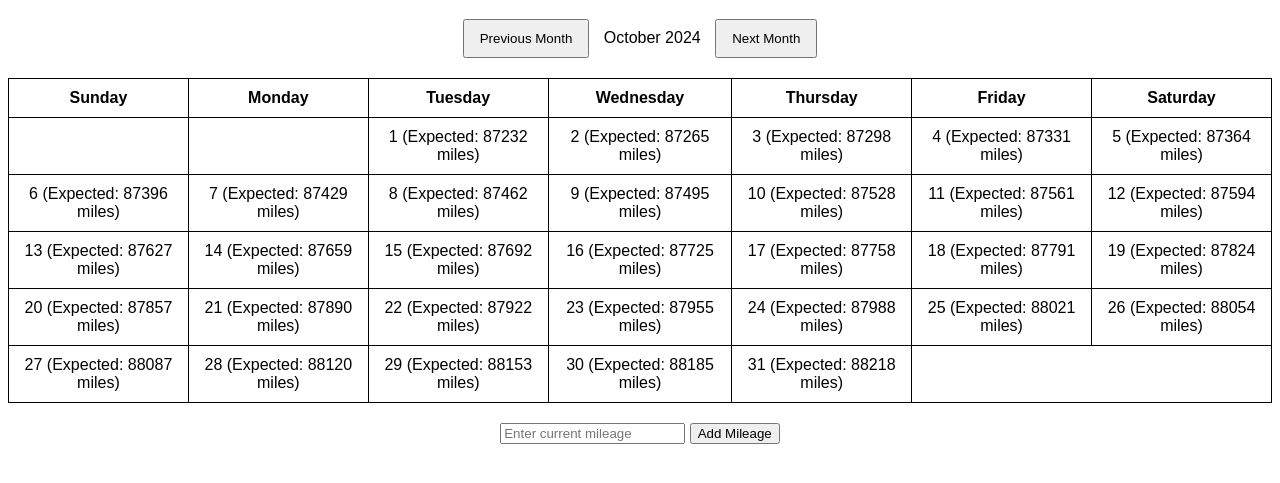
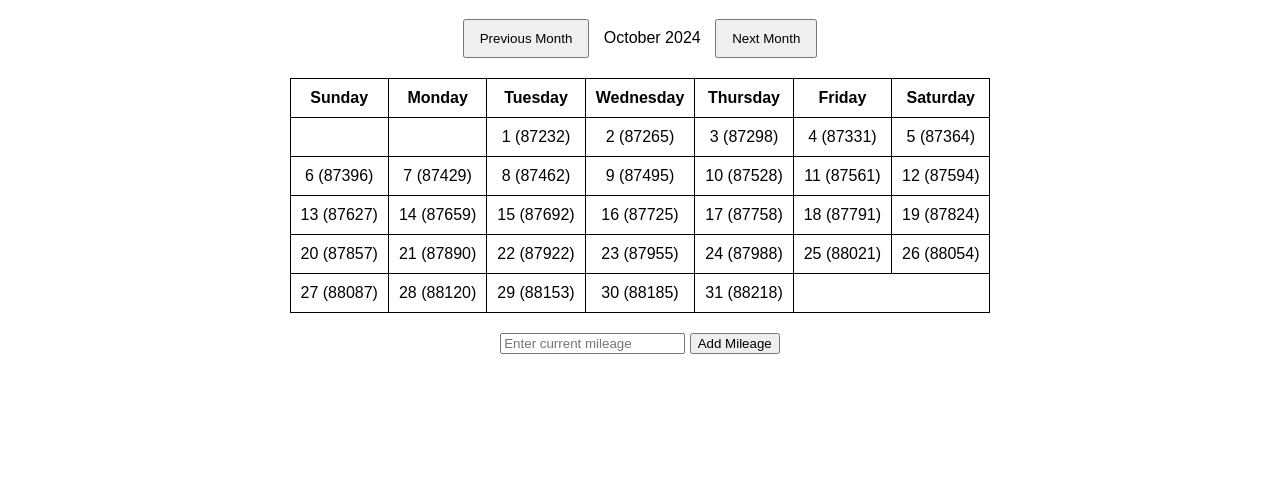
Before and after one commit to jbello94/aldi-calendar, a plain HTML site: page millas.html in a window 1280 px wide. Shown: the part 61-544 px from the top of the page. Drawn offline with Linux system fonts and the light colour scheme.

Commit message:
Actualizar millas.html

```diff
--- a/millas.html
+++ b/millas.html
@@ -117,7 +117,7 @@
                 const daysSinceStart = Math.floor((currentDay - new Date(2024, 1, 1)) / (1000 * 60 * 60 * 24));
                 const expectedMileage = initialMileage + daysSinceStart * dailyMileage;
 
-                cell.textContent += `\n(Expected: ${expectedMileage.toFixed(0)} miles)`;
+                cell.textContent += `\n(${expectedMileage.toFixed(0)})`;
 
                 // Verificar si hay millaje guardado
                 const entry = mileageHistory.find(e => e.year === year && e.month === month + 1 && e.day === day);
```
